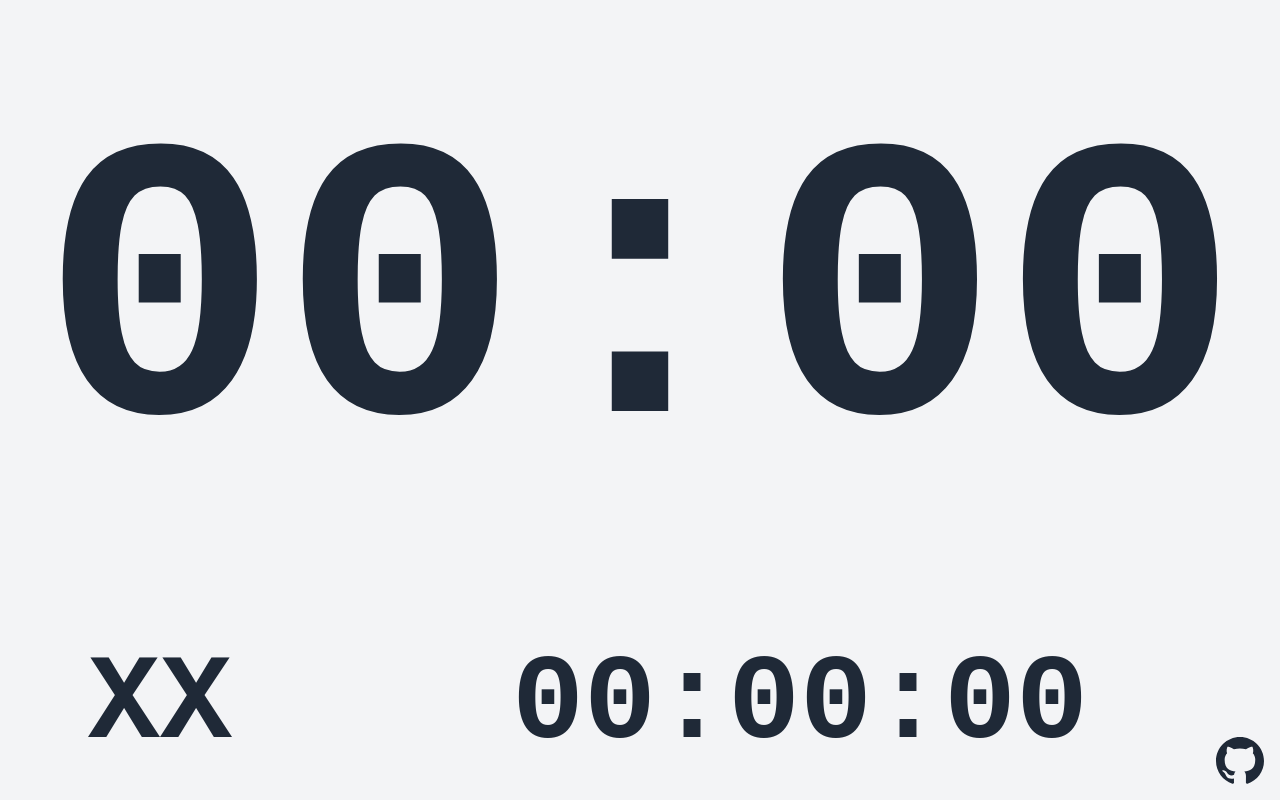
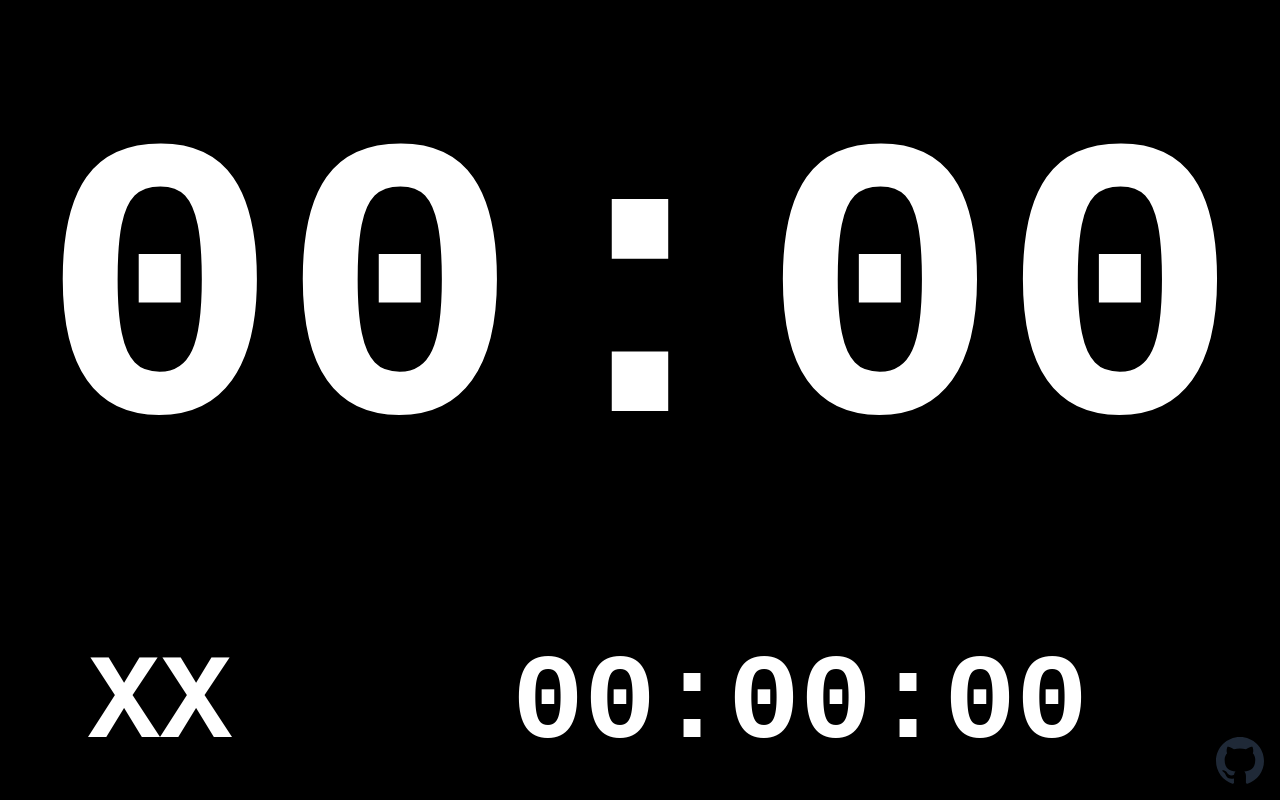
Before and after one commit to aadityabhatia/usma-class-timer, a plain HTML site: page index.html in a window 1280 px wide. Drawn offline with nearby package versions, Linux system fonts and the light colour scheme; a web font is replaced by a local one.

Commit message:
dark mode by default

```diff
--- a/index.html
+++ b/index.html
@@ -166,7 +166,7 @@
     </style>
 </head>
 
-<body class="grid grid-cols-4 h-screen w-screen overflow-hidden bg-gray-100 text-gray-800">
+<body class="grid grid-cols-4 h-screen w-screen overflow-hidden bg-black text-white">
     <div id="countdown"
         class="text-[30vw] sm:text-[30vw] md:text-[30vw] xl:text-[50vh] col-span-4  font-bold flex items-center justify-center">
         00:00</div>
```
